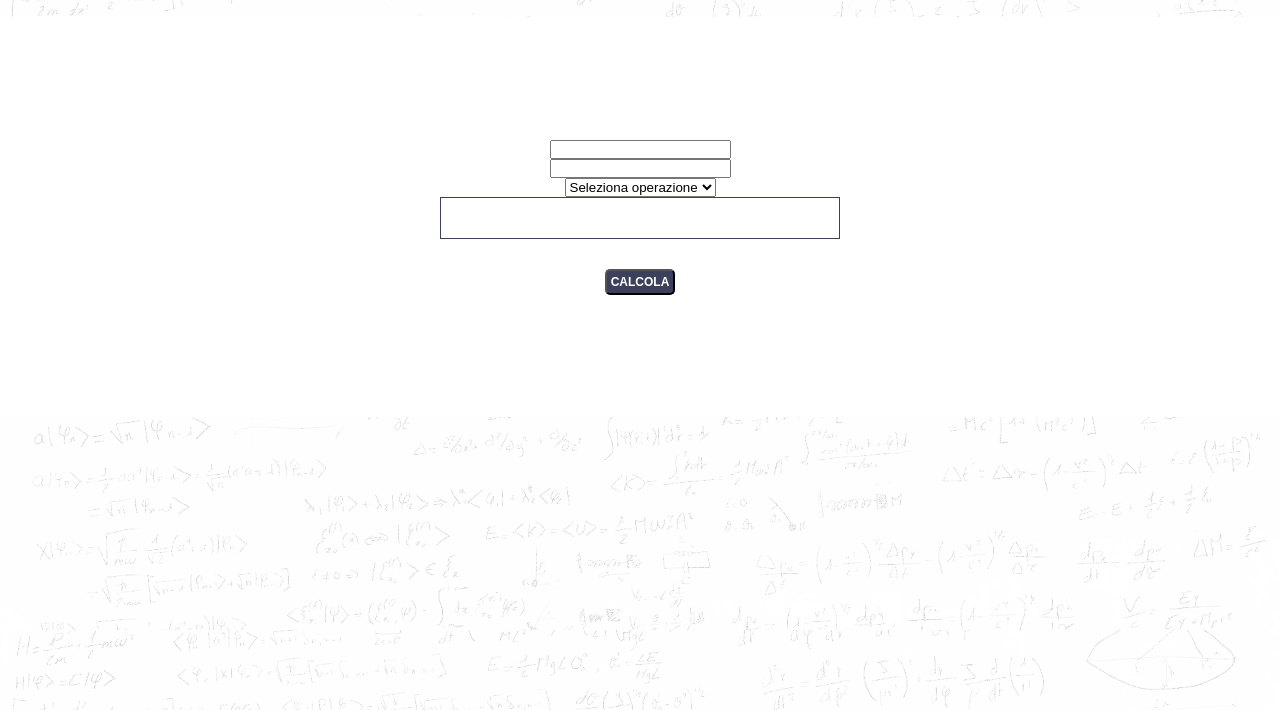
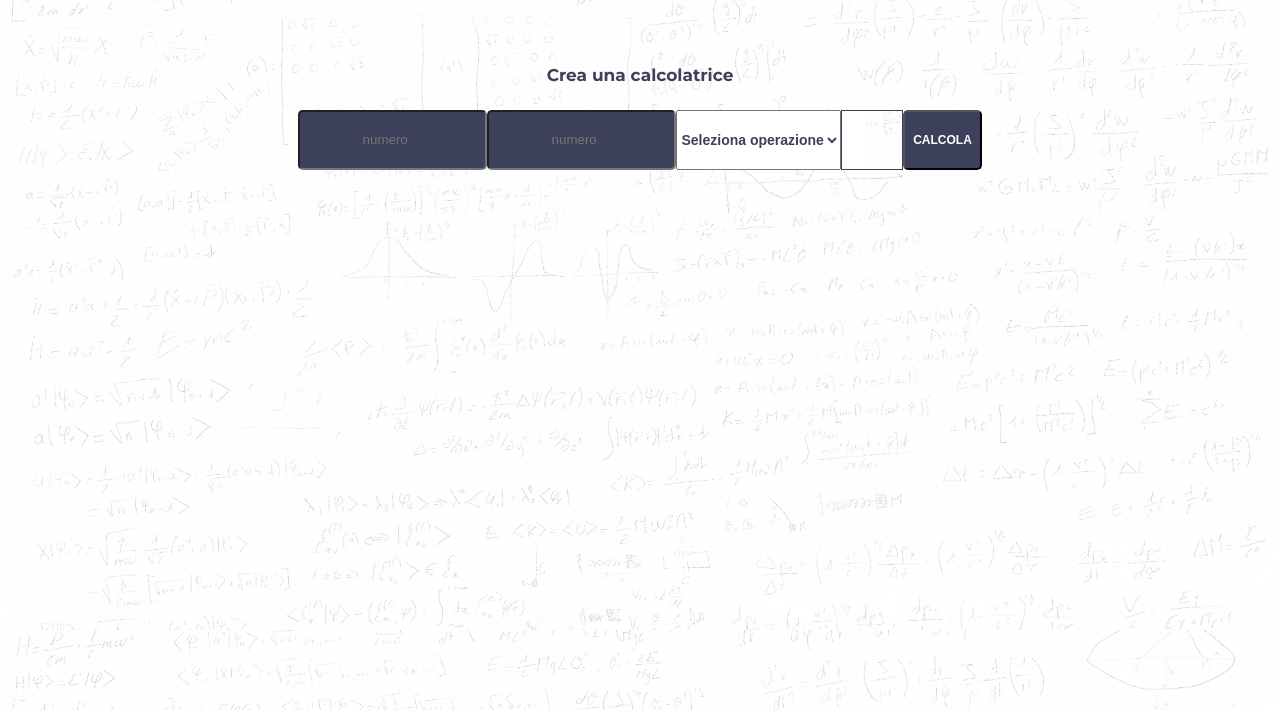
Before and after one commit to flavioalessandri/js-jsnacks-blocco-1, a plain HTML site: page jsnack-5/index.html in a window 1280 px wide. Shown: the part 90-800 px from the top of the page. Drawn offline with Linux system fonts and the light colour scheme.

Commit message:
JS - completed Starting Bonus

```diff
--- a/jsnack-4/css/style.css
+++ b/jsnack-4/css/style.css
@@ -55,16 +55,6 @@ p{
   height:400px;
 }
 
-button{
-  font-weight: bold;
-  font-size: 12px;
-  background-color: rgba(254,255,254,.8);
-  padding:4px;
-  border-radius: 5px;
-  color:white;
-  transition: .2s;
-}
-
 .input{
   display: flex;
   flex-direction: column;
--- a/jsnack-5/css/style.css
+++ b/jsnack-5/css/style.css
@@ -35,75 +35,67 @@ h2,h3{
 }
 
 p{
-  width:400px;
   font-size: 16px;
-  line-height: 16px;
-  padding:20px;
-  border: 1px solid rgb(61,64,91);
   color:rgb(61,64,91);
   font-weight: bold;
-  margin-bottom: 30px;
 }
 
 .container{
-  background-color: #FEFFFE;
   display: flex;
   flex-direction: column;
   justify-content: center;
   align-items: center;
   width:100%;
-  height:400px;
+  height:200px;
+}
+
+.calcolatrice{
+  text-align: center;
+  background-color: #FEFFFE;
+  display: flex;
+  justify-content: center;
+  align-items: stretch;
+  width:35%;
+  height:60px;
+}
+
+.result{
+  border: 1px solid rgb(61,64,91);
+  padding: 0 30px;
+  display: flex;
+  justify-content: center;
+  align-items: center;
 }
 
 button{
   font-weight: bold;
   font-size: 12px;
-  background-color: rgba(254,255,254,.8);
-  padding:4px;
-  border-radius: 5px;
-  color:white;
-  transition: .2s;
-}
-
-.input{
-  display: flex;
-  flex-direction: column;
-  justify-content: center;
-  align-items: center;
-  margin: 20px 0;
-  font-size: 14px;
-}
-
-
-button{
-  font-weight: bold;
-  font-size: 12px;
   background-color: rgb(61,64,91);
-  padding:4px;
+  padding:4px 8px;
   border-radius: 5px;
   color:white;
   transition: .2s;
 }
 
 button:hover{
-  font-size: 13px;
+  font-size: 14px;
   background-color: #2a9d8f;
+  padding:4px 8px;
+  border-radius: 5px;
+  color:white;
+}
+
+input{
+  text-align: center;
+  background-color: rgb(61,64,91);
   padding:4px;
   border-radius: 5px;
   color:white;
 }
 
-
-.pari{
+select{
+  color:rgb(61,64,91);
   text-align: center;
-  background-color: lightgreen;
-  padding:20px;
-  transition: .2s;
+  font-size: 14px;
+  font-weight: bold;
 }
-
-.dispari{
-  text-align: center;
-  background-color: lightblue;
-  padding:20px;
-  transition : .2s;
-}
--- a/jsnack-5/index.html
+++ b/jsnack-5/index.html
@@ -20,21 +20,28 @@
   </header>
   <main>
     <div class="container">
-    <!-- esercizio 4 -->
-    <input id="num1" type="number" name="" value="">
-    <input id="num2" type="number" name="" value="">
+      <h2>Crea una calcolatrice</h2>
+
+      <div class="calcolatrice">
+          <!-- esercizio 5 -->
+        <input id="num1" type="number" placeholder="numero">
+        <input id="num2" type="number" placeholder="numero">
         <select id="simbol"class="" name="">
-      <option value="" selected> Seleziona operazione </option>
+          <option value="" selected> Seleziona operazione</option>
 
           <option value="Dividi"> Dividi </option>
           <option value="Moltiplica"> Moltiplica </option>
           <option value="Somma"> Somma </option>
           <option value="Sottrai"> Sottrai </option>
         </select>
+        <div class="result">
           <p id="risultato"></p>
+        </div>
+
 
         <button id="btnCalc" type="button" name="button">CALCOLA</button>
-
+      </div>
+    </div>
   </main>
 
   <script type="text/javascript" src="js/script.js"></script>
--- a/jsnack-5/js/script.js
+++ b/jsnack-5/js/script.js
@@ -21,19 +21,16 @@ btnCalc.addEventListener ("click" , function(){
     console.log(risultato);
     document.getElementById("risultato").innerHTML= risultato;
 
-
   } else if(simbol == "Moltiplica"){
     var risultato = num1 * num2;
     console.log(risultato);
         document.getElementById("risultato").innerHTML= risultato;
 
   } else if(simbol == "Somma"){
-      var risultato = parseInt(num1) + parseInt(num2);
-      console.log(risultato);
-          document.getElementById("risultato").innerHTML= risultato;
+    var risultato = Math.round(num1 + num2);
 
-  } else if(simbol == "Somma"){
-      var risultato = num1 + num2;
+
+      var risultato =  parseFloat(num1) +  parseFloat(num2);
       console.log(risultato);
           document.getElementById("risultato").innerHTML= risultato;
 
```
Lines whose indentation alone changed are shown as unchanged.
